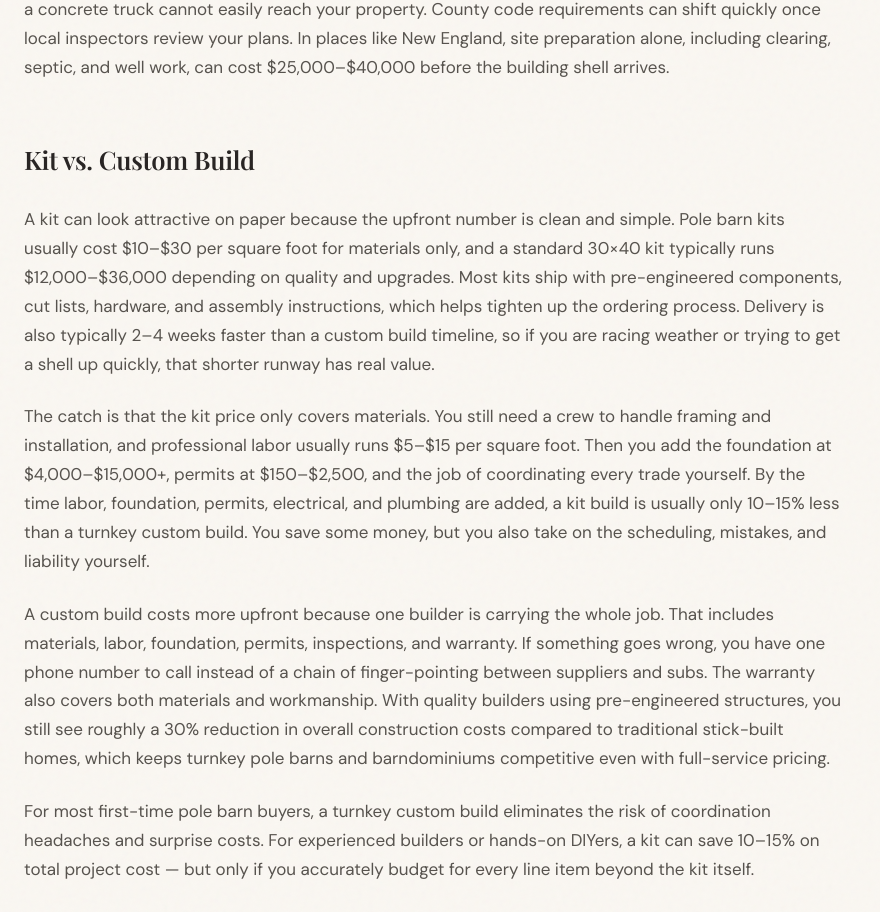
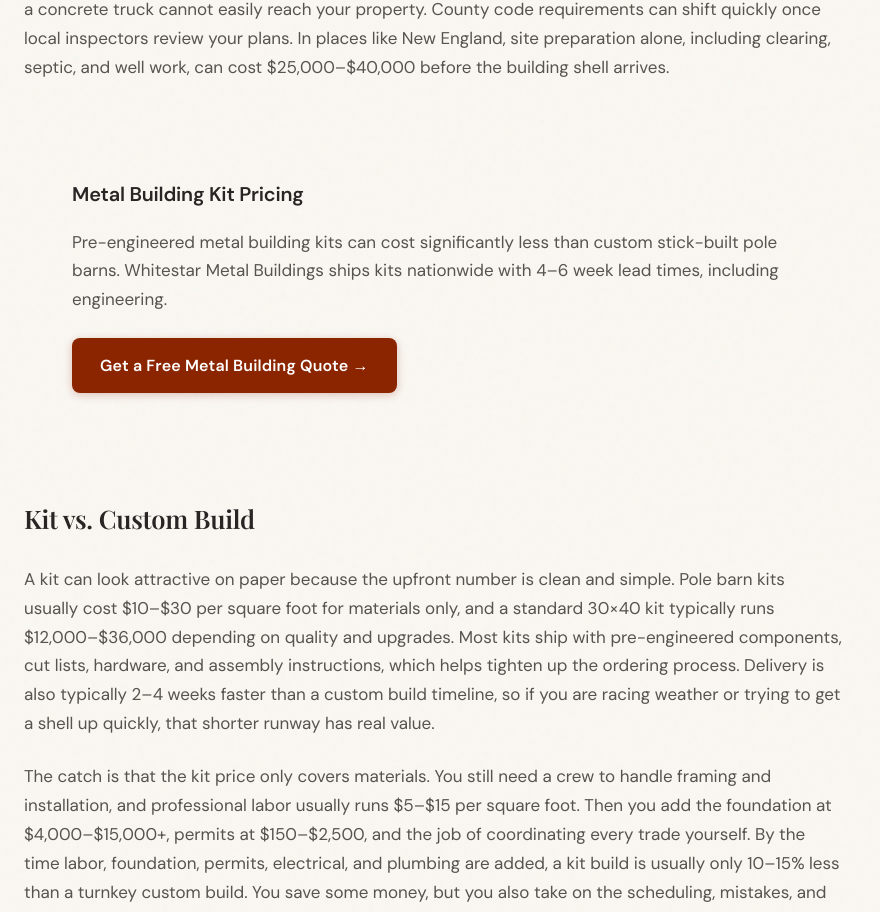
Before and after one commit to justmattg/PoleBarnFinderDirectory, a Next.js app: page /cost-guide in a window 1280 px wide. Shown: the part 6170-7082 px from the top of the page, without its empty margins (0-880 px from the left). Built offline with nearby package versions, Linux system fonts and the light colour scheme.

Commit message:
Add Whitestar Metal Buildings CTA to cost guide page

```diff
--- a/app/cost-guide/page.tsx
+++ b/app/cost-guide/page.tsx
@@ -308,6 +308,16 @@ export default function CostGuidePage() {
             These are statewide averages, not promises. Site-specific factors can move your real cost 10–20% in either direction. Distance from supplier hubs matters. Site accessibility matters even more, especially if a concrete truck cannot easily reach your property. County code requirements can shift quickly once local inspectors review your plans. In places like New England, site preparation alone, including clearing, septic, and well work, can cost $25,000–$40,000 before the building shell arrives.
           </p>
 
+          <div style={{ marginTop: '3rem', marginBottom: '3rem', padding: '3rem', background: 'var(--color-stone)', borderRadius: 'var(--border-radius-lg)', border: '1px solid var(--color-border)' }}>
+            <h3 style={{ marginTop: 0 }}>Metal Building Kit Pricing</h3>
+            <p style={{ marginBottom: '1.5rem' }}>Pre-engineered metal building kits can cost significantly less than custom stick-built pole barns. Whitestar Metal Buildings ships kits nationwide with 4–6 week lead times, including engineering.</p>
+            <div>
+              <a href="https://go.polebarnfinder.com/whitestar" target="_blank" rel="nofollow sponsored" className="btn-primary">
+                Get a Free Metal Building Quote →
+              </a>
+            </div>
+          </div>
+
           <h2 id="kit-vs-custom">Kit vs. Custom Build</h2>
           <p>
             A kit can look attractive on paper because the upfront number is clean and simple. Pole barn kits usually cost $10–$30 per square foot for materials only, and a standard 30×40 kit typically runs $12,000–$36,000 depending on quality and upgrades. Most kits ship with pre-engineered components, cut lists, hardware, and assembly instructions, which helps tighten up the ordering process. Delivery is also typically 2–4 weeks faster than a custom build timeline, so if you are racing weather or trying to get a shell up quickly, that shorter runway has real value.
```
